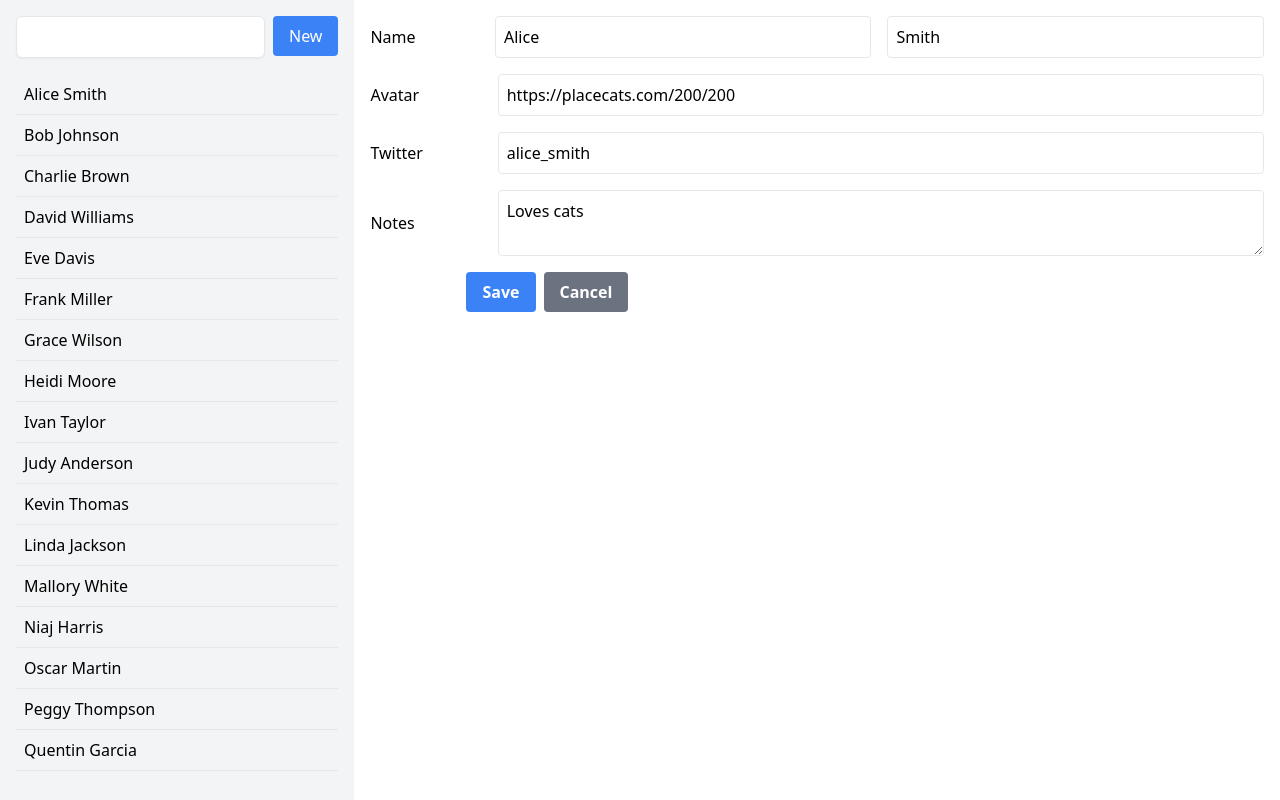
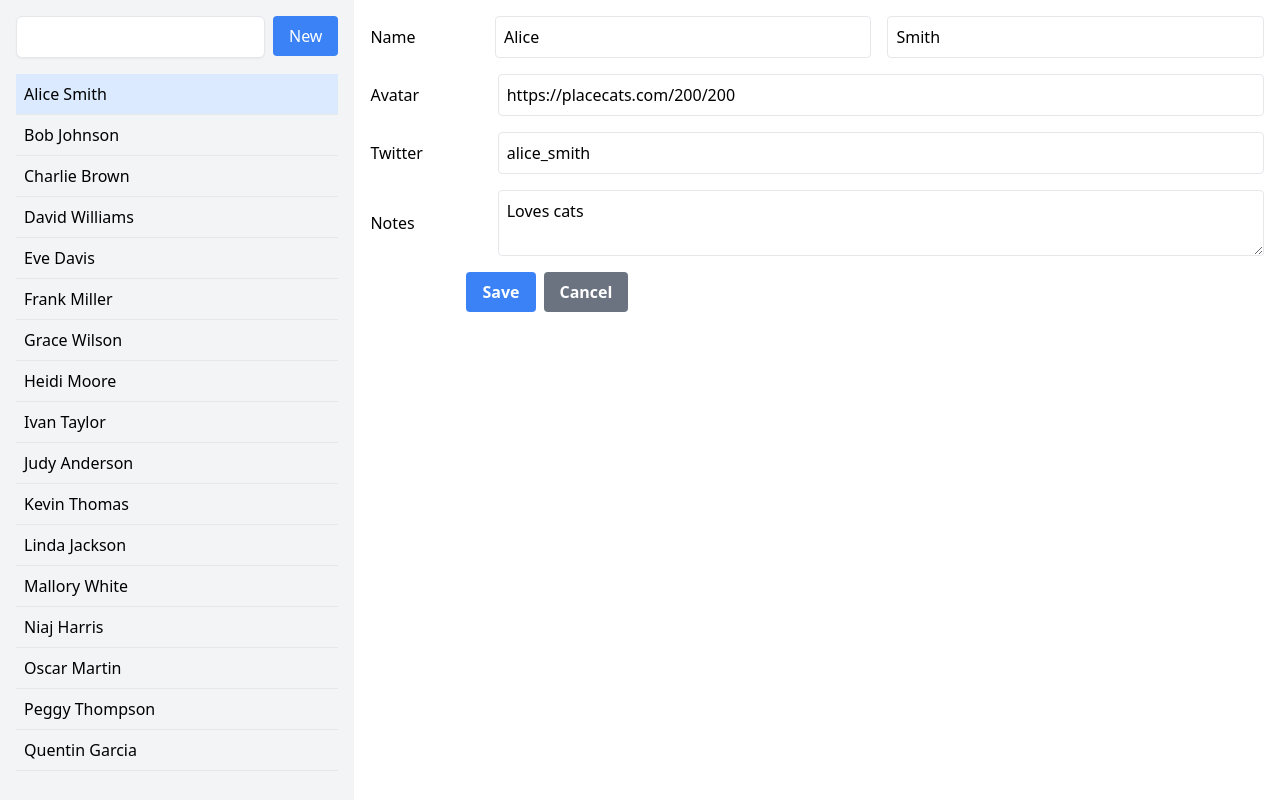
Before and after one commit to mbreceda/react_sandbox_2, a React (Vite) app: page /contacts/1/edit in a window 1280 px wide. Built offline with nearby package versions, Linux system fonts and the light colour scheme.

Commit message:
Add Loading Screen for Navigation

```diff
--- a/src/Root.tsx
+++ b/src/Root.tsx
@@ -1,11 +1,12 @@
 import { useCallback, useState } from "react"; // Adjust the import path as necessary
-import { useLoaderData, Form } from "react-router-dom";
+import { useLoaderData, Form, useNavigation } from "react-router-dom";
 import { Outlet } from "react-router-dom";
 import Search from "./components/Search";
 import ContactList from "./components/ContactList";
 import { ContactRecord } from "./pages/Contact";
 
 function Root() {
+  const navigate = useNavigation();
   const { allContacts } = useLoaderData() as {
     allContacts: ContactRecord[];
   };
@@ -40,6 +41,9 @@ function Root() {
         <ContactList contacts={contacts} />
       </aside>
       <main className="flex-1 p-4 overflow-y-auto">
+        {navigate.state === "loading" && (
+          <div className="absolute inset-0 bg-gray-500 opacity-50 z-50 w-fill left-px"></div>
+        )}
         <Outlet />
       </main>
     </div>
--- a/src/components/ContactList.tsx
+++ b/src/components/ContactList.tsx
@@ -1,4 +1,4 @@
-import { Link } from "react-router-dom";
+import { NavLink } from "react-router-dom";
 import { ContactRecord } from "../pages/Contact";
 
 export default function ContactList({
@@ -12,9 +12,13 @@ export default function ContactList({
         <ul className="mb-4 mt-2 overflow-y-auto max-h-[calc(100vh-100px)] scrollbar-thin">
           {contacts.map((contact) => (
             <li key={contact.id}>
-              <Link
+              <NavLink
                 to={`/contacts/${contact.id}`}
-                className="p-2 border-b border-gray-200 block hover:bg-gray-100"
+                className={({ isActive, isPending }) =>
+                  `p-2 border-b border-gray-200 block hover:bg-gray-100 hover:text-blue-500 ${
+                    isActive ? "bg-blue-100" : ""
+                  } ${isPending ? "opacity-50" : ""}`
+                }
               >
                 {contact.first || contact.last ? (
                   <span className="mr-2">
@@ -24,7 +28,7 @@ export default function ContactList({
                   <i>No Name</i>
                 )}
                 {contact.favorite ? "⭐️" : null}
-              </Link>
+              </NavLink>
             </li>
           ))}
         </ul>
```
